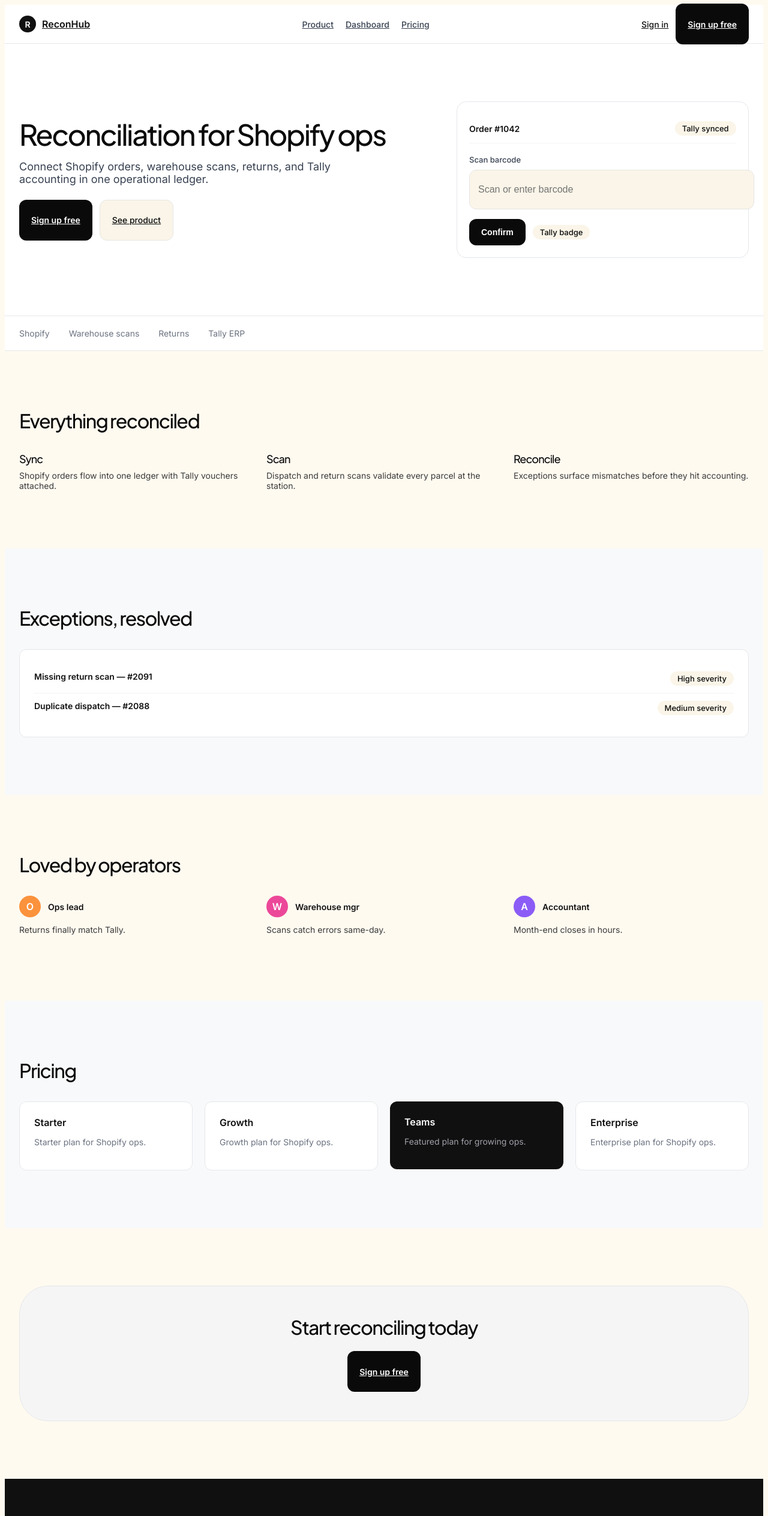
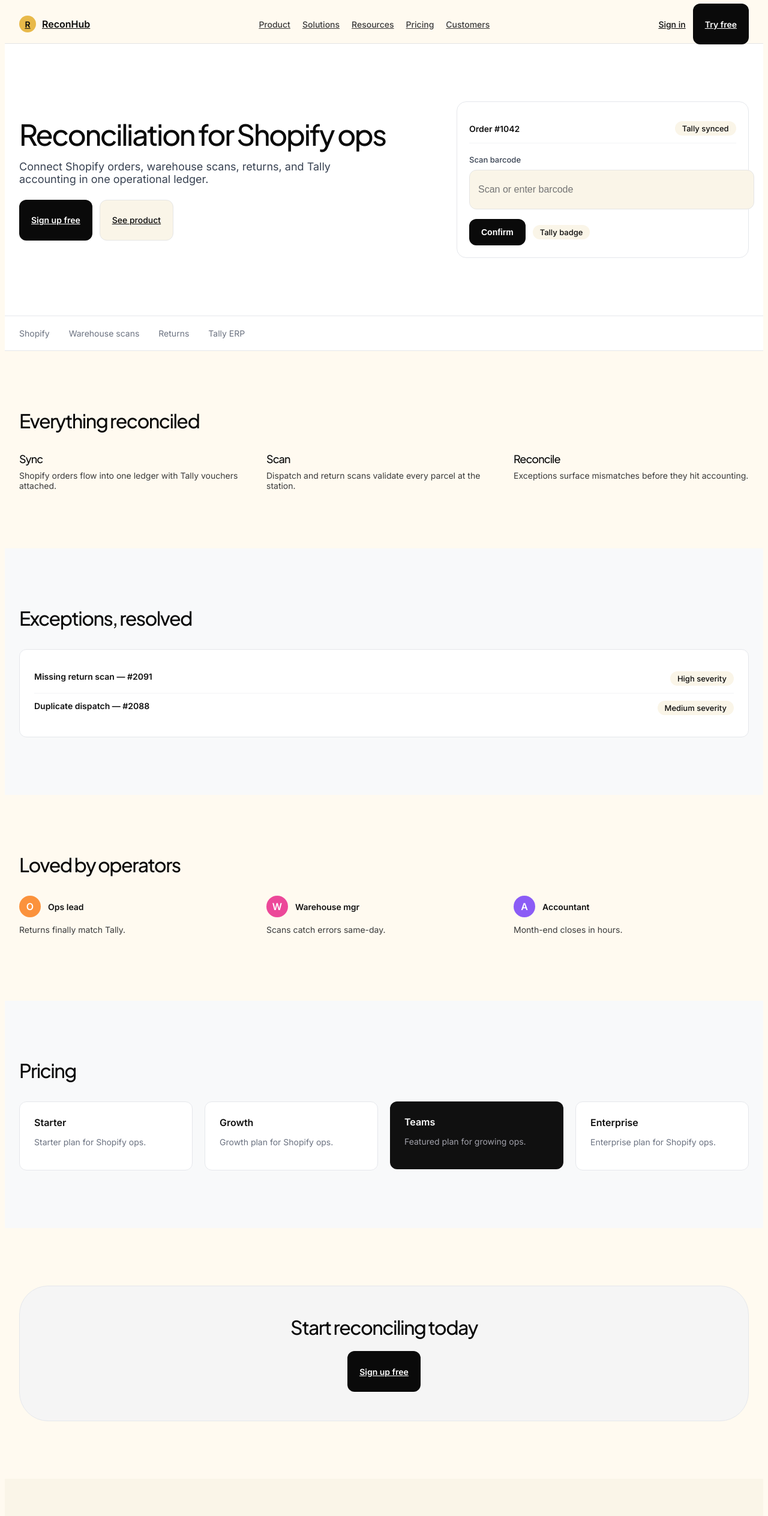
Before and after one commit to Mahima0824/shopify-connection, a Next.js app in the folder frontend/: page / in a window 1280 px wide. Shown: the top 2527 px of the page at 60% size. Built offline with nearby package versions, Linux system fonts and the light colour scheme.

Commit message:
feat: cream nav, category tabs and footer

```diff
--- a/frontend/components/Footer.tsx
+++ b/frontend/components/Footer.tsx
@@ -2,6 +2,7 @@
 
 import React from "react";
 import Link from "next/link";
+import ClayScene from "./ClayScene";
 
 const cols: { title: string; links: { label: string; href: string }[] }[] = [
   {
@@ -25,24 +26,24 @@ const cols: { title: string; links: { label: string; href: string }[] }[] = [
     links: [
       { label: "Pricing", href: "/#pricing" },
       { label: "Sign in", href: "/login" },
-      { label: "Sign up free", href: "/dashboard" },
+      { label: "Try free", href: "/dashboard" },
     ],
   },
 ];
 
 export default function Footer() {
   return (
-    <footer style={{ background: "#101010", padding: "64px 0" }}>
+    <footer style={{ background: "var(--soft)", padding: "80px 0 0" }}>
       <div className="container footer-grid" style={{ display: "grid", gap: 32 }}>
         <div>
-          <div style={{ display: "flex", alignItems: "center", gap: 10, color: "#fff", fontWeight: 600 }}>
+          <div style={{ display: "flex", alignItems: "center", gap: 10, color: "var(--ink)", fontWeight: 600 }}>
             <span
               style={{
                 width: 28,
                 height: 28,
                 borderRadius: "50%",
-                background: "#fff",
-                color: "#101010",
+                background: "var(--brand-ochre)",
+                color: "var(--ink)",
                 display: "flex",
                 alignItems: "center",
                 justifyContent: "center",
@@ -53,21 +54,24 @@ export default function Footer() {
             </span>
             ReconHub
           </div>
-          <p style={{ color: "#a1a1aa", fontSize: 14, marginTop: 12, maxWidth: 280 }}>
+          <p style={{ color: "var(--body)", fontSize: 14, marginTop: 12, maxWidth: 280 }}>
             Reconciliation for Shopify ops. Scans, returns, and Tally in sync.
           </p>
         </div>
         {cols.map((c) => (
           <div key={c.title}>
-            <div style={{ color: "#fff", fontSize: 14, fontWeight: 600, marginBottom: 12 }}>{c.title}</div>
+            <div style={{ color: "var(--ink)", fontSize: 14, fontWeight: 600, marginBottom: 12 }}>{c.title}</div>
             {c.links.map((l) => (
-              <Link key={l.label + l.href} href={l.href} style={{ display: "block", color: "#a1a1aa", fontSize: 14, padding: "6px 0" }}>
+              <Link key={l.label + l.href} href={l.href} style={{ display: "block", color: "var(--body)", fontWeight: 500, fontSize: 14, padding: "6px 0" }}>
                 {l.label}
               </Link>
             ))}
           </div>
         ))}
       </div>
+      <div className="container" style={{ marginTop: 48 }}>
+        <ClayScene variant="horizon" />
+      </div>
     </footer>
   );
 }
--- a/frontend/components/TopNav.tsx
+++ b/frontend/components/TopNav.tsx
@@ -3,6 +3,14 @@
 import React from "react";
 import Link from "next/link";
 import { useState } from "react";
+
+const centerLinks = [
+  { label: "Product", href: "/#product" },
+  { label: "Solutions", href: "/#solutions" },
+  { label: "Resources", href: "/#resources" },
+  { label: "Pricing", href: "/#pricing" },
+  { label: "Customers", href: "/#customers" },
+];
 
 export default function TopNav() {
   const [open, setOpen] = useState(false);
@@ -10,8 +18,8 @@ export default function TopNav() {
     <header
       style={{
         height: 64,
-        background: "#fff",
-        borderBottom: "1px solid #e5e7eb",
+        background: "var(--canvas)",
+        borderBottom: "1px solid var(--hairline)",
         position: "sticky",
         top: 0,
         zIndex: 50,
@@ -32,7 +40,7 @@ export default function TopNav() {
             display: "flex",
             alignItems: "center",
             gap: 10,
-            color: "#111",
+            color: "var(--ink)",
             fontWeight: 600,
           }}
         >
@@ -41,8 +49,8 @@ export default function TopNav() {
               width: 28,
               height: 28,
               borderRadius: "50%",
-              background: "#111",
-              color: "#fff",
+              background: "var(--brand-ochre)",
+              color: "var(--ink)",
               display: "flex",
               alignItems: "center",
               justifyContent: "center",
@@ -55,24 +63,25 @@ export default function TopNav() {
         </Link>
         <nav
           className="topnav-links"
-          style={{ gap: 20, fontSize: 14, fontWeight: 500 }}
+          style={{
+            gap: 20,
+            fontFamily: "Inter, sans-serif",
+            fontSize: 14,
+            fontWeight: 500,
+          }}
         >
-          <Link href="/#product" style={{ color: "#374151" }}>
-            Product
-          </Link>
-          <Link href="/dashboard" style={{ color: "#374151" }}>
-            Dashboard
-          </Link>
-          <Link href="/#pricing" style={{ color: "#374151" }}>
-            Pricing
-          </Link>
+          {centerLinks.map((l) => (
+            <Link key={l.label} href={l.href} style={{ color: "var(--body)" }}>
+              {l.label}
+            </Link>
+          ))}
         </nav>
         <div style={{ display: "flex", gap: 12, alignItems: "center" }}>
-          <Link href="/login" style={{ fontSize: 14, fontWeight: 500, color: "#111" }}>
+          <Link href="/login" style={{ fontSize: 14, fontWeight: 500, color: "var(--ink)" }}>
             Sign in
           </Link>
           <Link href="/dashboard" className="btn-primary">
-            Sign up free
+            Try free
           </Link>
           <button
             className="topnav-menu-btn"
@@ -88,18 +97,22 @@ export default function TopNav() {
       {open && (
         <nav
           className="topnav-sheet"
-          style={{ padding: 16, background: "#fff", borderBottom: "1px solid #e5e7eb" }}
+          style={{
+            padding: 16,
+            background: "var(--canvas)",
+            borderBottom: "1px solid var(--hairline)",
+          }}
         >
-          <Link href="/#product" style={{ display: "block", padding: "8px 0", color: "#374151" }}>
-            Product
-          </Link>
-          <Link href="/dashboard" style={{ display: "block", padding: "8px 0", color: "#374151" }}>
-            Dashboard
-          </Link>
-          <Link href="/#pricing" style={{ display: "block", padding: "8px 0", color: "#374151" }}>
-            Pricing
-          </Link>
-          <Link href="/login" style={{ display: "block", padding: "8px 0", color: "#111" }}>
+          {centerLinks.map((l) => (
+            <Link
+              key={l.label}
+              href={l.href}
+              style={{ display: "block", padding: "8px 0", color: "var(--body)" }}
+            >
+              {l.label}
+            </Link>
+          ))}
+          <Link href="/login" style={{ display: "block", padding: "8px 0", color: "var(--ink)" }}>
             Sign in
           </Link>
         </nav>
```
Also changed, not shown: frontend/components/NavPillGroup.tsx (+5 -8 lines), 1 other file (tests, documents, lock files or other folders).
